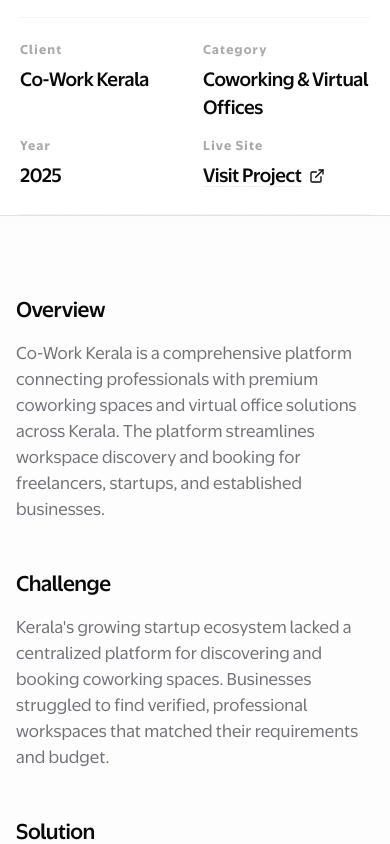
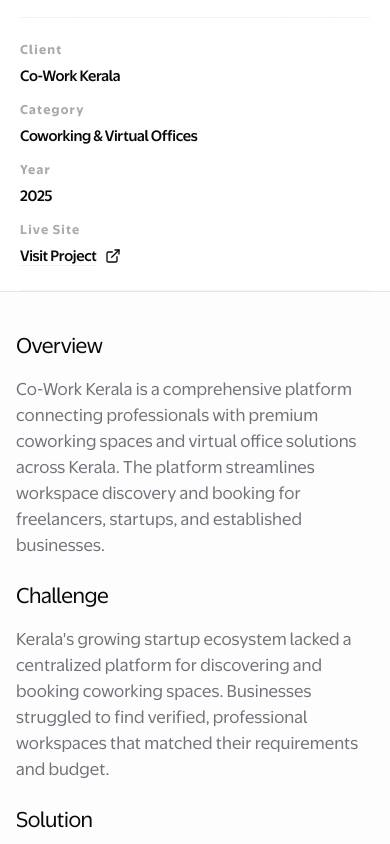
Before and after one commit to mastrovia/mastrovia, a Next.js app: page /case-study/cowork-kerala in a window 390 px wide. Shown: the part 620-1464 px from the top of the page. Built offline with nearby package versions, Linux system fonts and the light colour scheme; no server answers; a web font is replaced by a local one.

Commit message:
feat: Add case study banner section and update case study screenshot data with responsive styling adjustments.

```diff
--- a/src/app/case-study/[id]/CaseStudyClient.tsx
+++ b/src/app/case-study/[id]/CaseStudyClient.tsx
@@ -75,19 +75,19 @@
             initial={{ opacity: 0, y: 20 }}
             animate={{ opacity: 1, y: 0 }}
             transition={{ delay: 0.3, duration: 0.8, ease: [0.16, 1, 0.3, 1] }}
-            className="grid grid-cols-2 md:grid-cols-4 gap-4 py-6 border-y border-border/40"
+            className="grid grid-cols-1 sm:grid-cols-2 md:grid-cols-4 gap-4 py-6 border-y border-border/40"
           >
             <div className="flex flex-col gap-2">
               <span className="text-xs font-bold tracking-[0.1em] text-muted-foreground/60">Client</span>
-              <span className="text-lg font-medium tracking-tight">{caseStudy.client}</span>
+              <span className="text-sm md:text-lg font-medium tracking-tight">{caseStudy.client}</span>
             </div>
             <div className="flex flex-col gap-2">
               <span className="text-xs font-bold tracking-[0.1em] text-muted-foreground/60">Category</span>
-              <span className="text-lg font-medium tracking-tight">{caseStudy.category}</span>
+              <span className="text-sm md:text-lg font-medium tracking-tight">{caseStudy.category}</span>
             </div>
             <div className="flex flex-col gap-2">
               <span className="text-xs font-bold tracking-[0.1em] text-muted-foreground/60">Year</span>
-              <span className="text-lg font-medium tracking-tight">{caseStudy.year}</span>
+              <span className="text-sm md:text-lg font-medium tracking-tight">{caseStudy.year}</span>
             </div>
             <div className="flex flex-col gap-2">
               <span className="text-xs font-bold tracking-[0.1em] text-muted-foreground/60">Live Site</span>
@@ -96,7 +96,7 @@
                   href={caseStudy.link}
                   target="_blank"
                   rel="noopener noreferrer"
-                  className="text-lg font-medium tracking-tight inline-flex items-center gap-2 group hover:text-primary transition-colors w-fit"
+                  className="text-sm md:text-lg font-medium tracking-tight inline-flex items-center gap-2 group hover:text-primary transition-colors w-fit"
                 >
                   <span className="underline underline-offset-4 decoration-border/50 group-hover:decoration-primary">
                     Visit Project
@@ -113,17 +113,32 @@
         </div>
       </section>
 
+      {/* Banner Section */}
+      {caseStudy.screenshots?.[0]?.url && <section className="px-4 py-5 md:py-20 bg-muted/20 border-t">
+        <div className="container mx-auto max-w-7xl">
+          <div className="relative w-full h-full aspect-[1.46/1]">
+            <Image
+              src={caseStudy.screenshots?.[0].url}
+              alt={caseStudy.title}
+              fill
+              className="w-full h-full group-hover:scale-105 transition-transform duration-1000 ease-out"
+            />
+          </div>
+        </div>
+      </section>}
+
+
       {/* Overview Section */}
-      <section className="px-4 py-20 bg-muted/20 border-t">
+      <section className="px-4 py-10 md:py-20 bg-muted/20 border-t">
         <div className="container mx-auto max-w-7xl">
-          <div className="grid md:grid-cols-3 gap-12">
+          <div className="grid md:grid-cols-3 gap-6 md:gap-12">
             <motion.div
               initial={{ opacity: 0, y: 20 }}
               whileInView={{ opacity: 1, y: 0 }}
               viewport={{ once: true }}
               className="space-y-4"
             >
-              <h2 className="text-xl md:text-3xl font-medium tracking-tight">Overview</h2>
+              <h2 className="text-xl md:text-3xl tracking-tight">Overview</h2>
               <p className="text-muted-foreground leading-relaxed tracking-normal">
                 {caseStudy.overview}
               </p>
@@ -136,7 +151,7 @@
               transition={{ delay: 0.1 }}
               className="space-y-4"
             >
-              <h2 className="text-xl md:text-3xl font-medium tracking-tight">Challenge</h2>
+              <h2 className="text-xl md:text-3xl tracking-tight">Challenge</h2>
               <p className="text-muted-foreground leading-relaxed tracking-normal">
                 {caseStudy.challenge}
               </p>
@@ -149,7 +164,7 @@
               transition={{ delay: 0.2 }}
               className="space-y-4"
             >
-              <h2 className="text-xl md:text-3xl font-medium tracking-tight">Solution</h2>
+              <h2 className="text-xl md:text-3xl tracking-tight">Solution</h2>
               <p className="text-muted-foreground leading-relaxed tracking-normal">
                 {caseStudy.solution}
               </p>
@@ -165,7 +180,7 @@
             initial={{ opacity: 0, y: 20 }}
             whileInView={{ opacity: 1, y: 0 }}
             viewport={{ once: true }}
-            className="text-xl md:text-3xl font-medium tracking-tight mb-10"
+            className="text-xl md:text-3xl tracking-tight mb-10"
           >
             Key Results
           </motion.h2>
@@ -248,7 +263,7 @@
             viewport={{ once: true }}
             className="space-y-5"
           >
-            <h2 className="text-xl md:text-3xl font-medium tracking-tight">
+            <h2 className="text-xl md:text-3xl tracking-tight">
               Ready to Start Your Project?
             </h2>
             <p className="text-muted-foreground/80 leading-relaxed tracking-normal max-w-2xl mx-auto">
--- a/src/data/caseStudies.ts
+++ b/src/data/caseStudies.ts
@@ -74,12 +74,7 @@
       backend: ["Node.js", "Express", "MongoDB", "Redis", "Stripe API"],
       infrastructure: ["Vercel", "MongoDB Atlas", "AWS S3", "Cloudflare"],
     },
-    screenshots: [
-      {
-        url: "/banners/Cowork-Homepage.png",
-        caption: "Homepage with featured coworking spaces",
-      },
-    ],
+    screenshots: [],
     testimonial: {
       quote:
         "The platform has revolutionized how we connect with clients. The booking system is intuitive and the technical infrastructure is rock-solid.",
@@ -124,26 +119,9 @@
       infrastructure: ["Cloud Architecture", "Digital SCM"],
     },
     screenshots: [
-
       {
-        url: "/banners/microconnect-homepage.png",
-        caption: "MicroConnect Ecosystem Overview",
-      },
-      {
-        url: "/works/microconnect/image-03.png",
-        caption: "MicroConnect Ecosystem Overview",
-      },
-      {
-        url: "/works/microconnect/image-04.png",
-        caption: "MicroConnect Ecosystem Overview",
-      },
-      {
-        url: "/works/microconnect/image-05.png",
-        caption: "MicroConnect Ecosystem Overview",
-      },
-      {
-        url: "/works/microconnect/image-02.png",
-        caption: "MicroConnect Ecosystem Overview",
+        url: "/works/microconnect/bento-full.png",
+        caption: "MicroConnect",
       },
     ],
     testimonial: {
@@ -203,12 +181,7 @@
       ],
       infrastructure: ["Vercel", "MongoDB Atlas", "AWS S3", "Cloudflare CDN"],
     },
-    screenshots: [
-      {
-        url: "/banners/letseller.png",
-        caption: "Homepage with featured listings and search functionality",
-      },
-    ],
+    screenshots: [],
     testimonial: {
       quote:
         "Mastrovia transformed our vision into a powerful platform that's helping thousands find their perfect home. The attention to detail and technical expertise was exceptional.",
```
Also changed, not shown: 1 other file (tests, documents, lock files or other folders).
